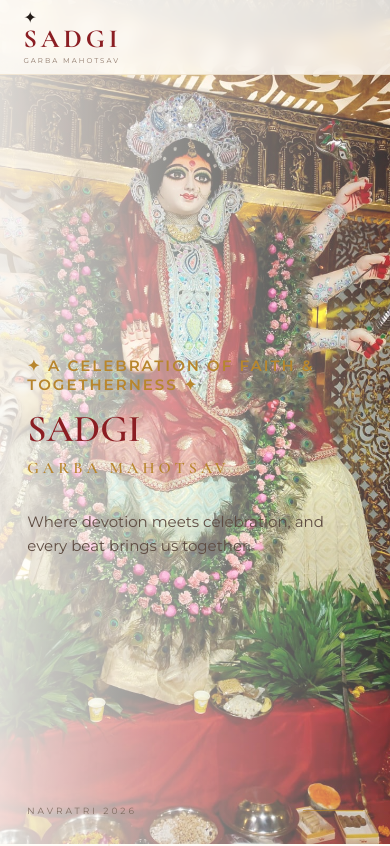
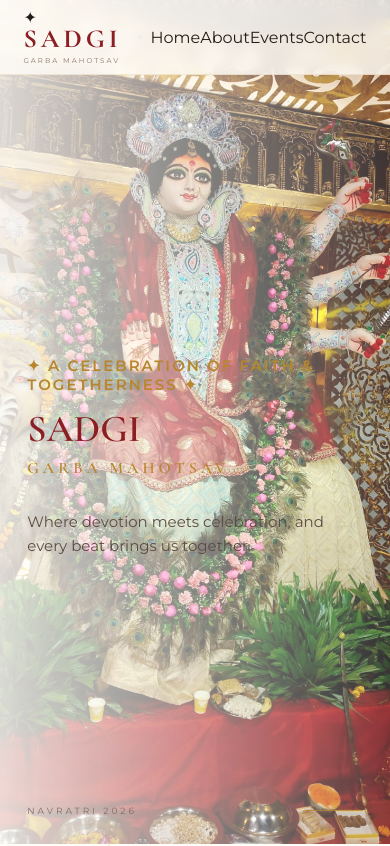
Before and after one commit to shoryanagarwal/Qr_Scanner, a React app in the folder frontend/: page / in a window 390 px wide. Shown: the top 846 px of the page. Built offline with nearby package versions, Linux system fonts and the light colour scheme; the HTML template or start-up script is replaced by a standard one.

Commit message:
Added mobile view

```diff
--- a/frontend/src/components/Navbar.jsx
+++ b/frontend/src/components/Navbar.jsx
@@ -1,4 +1,8 @@
+import { useState } from "react";
+
 function Navbar() {
+    const [menuOpen, setMenuOpen] = useState(false);
+
     return (
         <nav className="navbar">
 
@@ -14,13 +18,16 @@ function Navbar() {
                 </span>
             </div>
 
+            {/* Desktop Navigation */}
             <div className="nav-links">
 
                 <a href="#home" className="active">
                     Home
                 </a>
 
-                <a href="/about">About</a>
+                <a href="/about">
+                    About
+                </a>
 
                 <a href="#events">
                     Events
@@ -32,6 +39,50 @@ function Navbar() {
 
             </div>
 
+            {/* Mobile Hamburger */}
+            <button
+                className={`menu-toggle ${menuOpen ? "open" : ""}`}
+                onClick={() => setMenuOpen(!menuOpen)}
+                aria-label="Toggle menu"
+            >
+                <span></span>
+                <span></span>
+                <span></span>
+            </button>
+
+            {/* Mobile Menu */}
+            <div className={`mobile-menu ${menuOpen ? "open" : ""}`}>
+
+                <a
+                    href="#home"
+                    onClick={() => setMenuOpen(false)}
+                >
+                    Home
+                </a>
+
+                <a
+                    href="/about"
+                    onClick={() => setMenuOpen(false)}
+                >
+                    About
+                </a>
+
+                <a
+                    href="#events"
+                    onClick={() => setMenuOpen(false)}
+                >
+                    Events
+                </a>
+
+                <a
+                    href="#contact"
+                    onClick={() => setMenuOpen(false)}
+                >
+                    Contact
+                </a>
+
+            </div>
+
         </nav>
     );
 }
```
